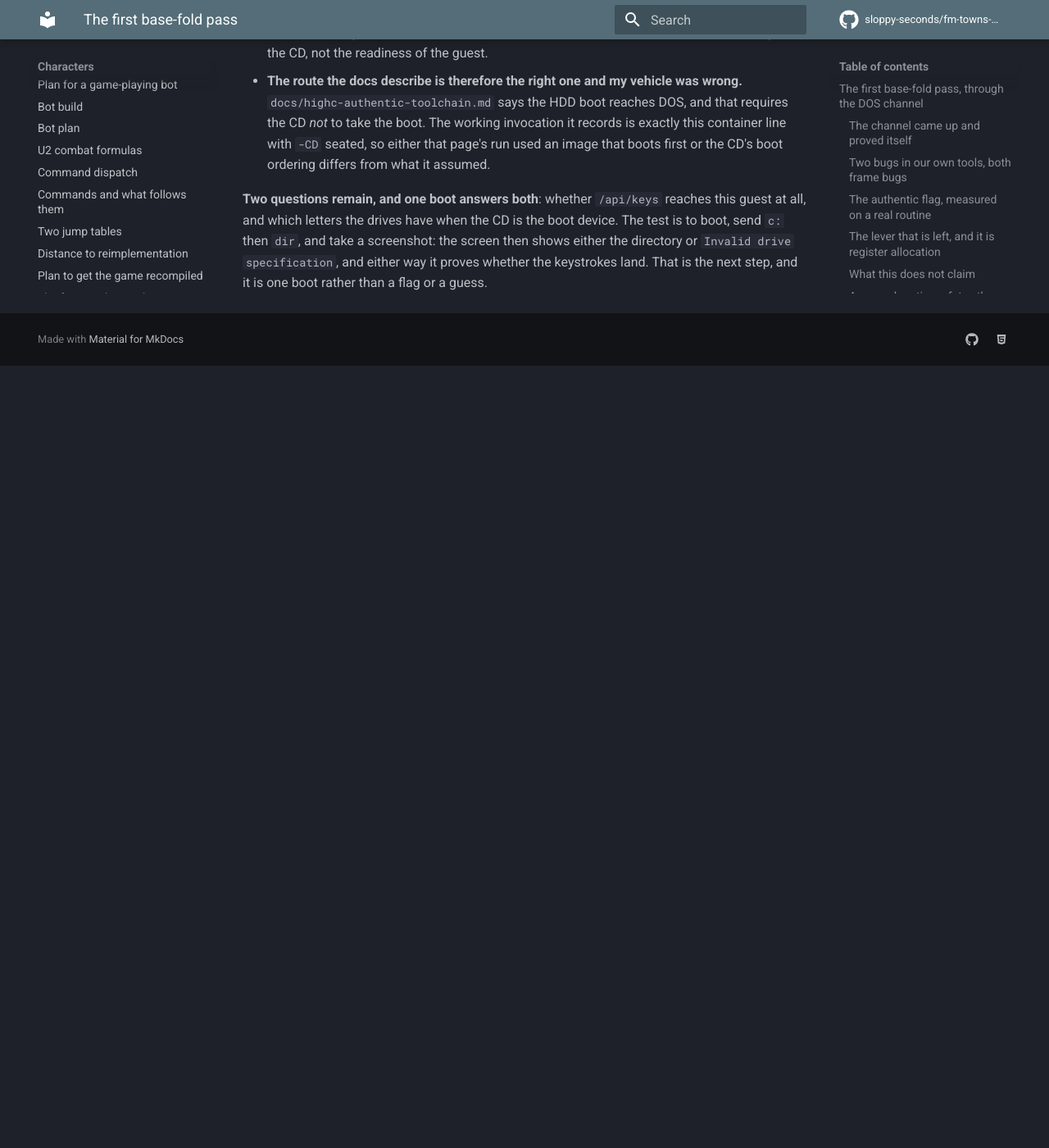
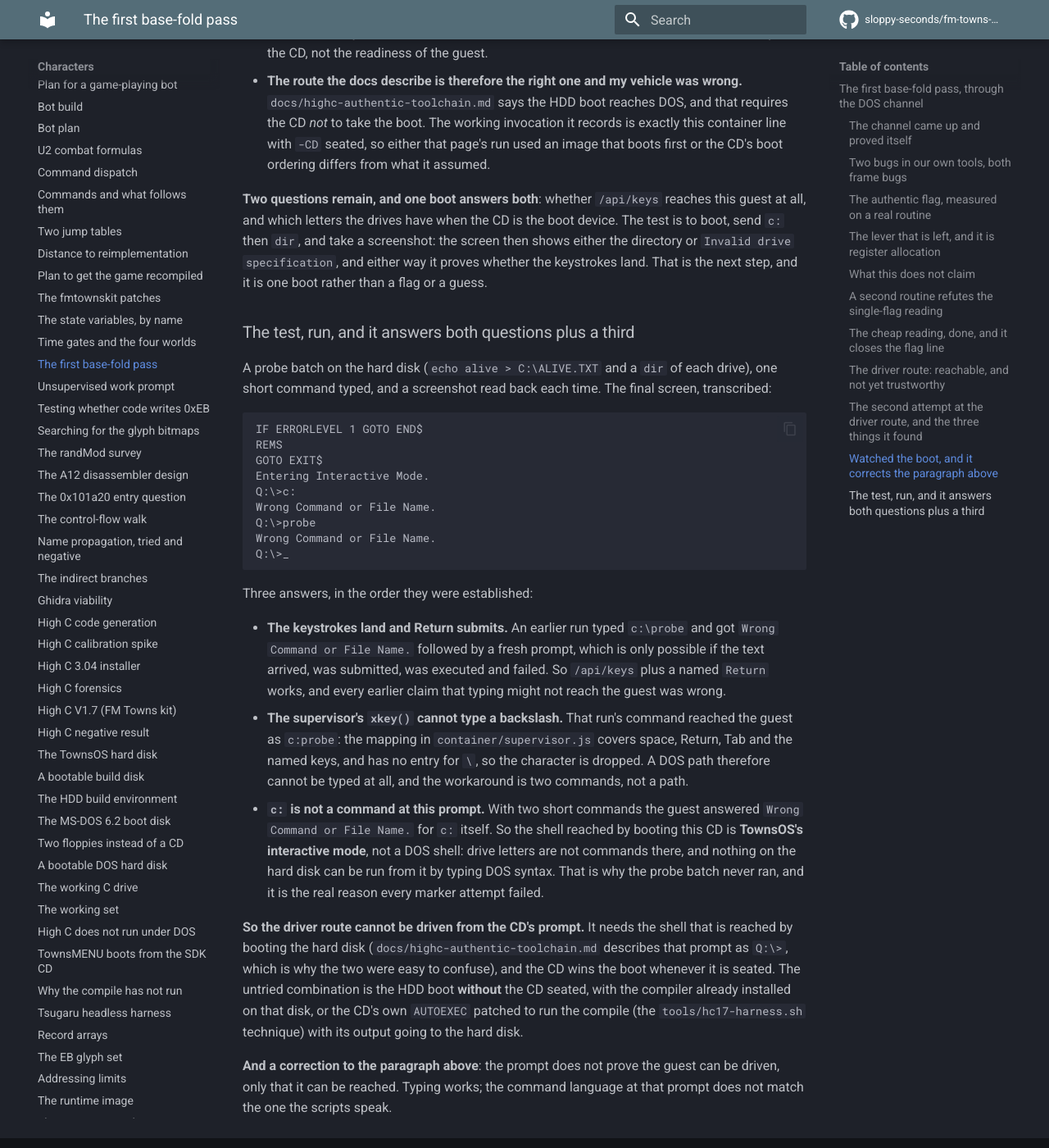
Before and after one commit to sloppy-seconds/fm-towns-ultima, an MkDocs documentation site: the page built from docs/base-fold-pass-1.md, in a window 1280 px wide and 1400 px high, scrolled down 6573 px. Shown: the whole window at 82% size. Built offline with MkDocs 1.6.1 and Material for MkDocs 9.7.7, drawn with Linux system fonts in a browser that asks for light colours; comment, search, counter and statistics services are not loaded; before the commit the page ends 7019 px from its top, so only the background shows below that.

Commit message:
The probe answers it: keys land, Return submits, xkey drops backslashes, and c: is not a command there
A probe batch on the hard disk, one short command typed, screenshot read back. Final screen:

  IF ERRORLEVEL 1 GOTO END$
  REMS
  GOTO EXIT$
  Entering Interactive Mode.
  Q:\>c:
  Wrong Command or File Name.
  Q:\>probe
  Wrong Command or File Name.
  Q:\>_

Three answers:

1. The keystrokes land and Return submits. An earlier run typed c:\probe and got "Wrong Command or File
   Name." followed by a fresh prompt, which is only possible if the text arrived, submitted and failed. So
   /api/keys plus a named Return works, and my earlier doubts about typing were wrong.

2. The supervisor cannot type a backslash. That command reached the guest as "c:probe": xkey() in
   container/supervisor.js maps space, Return, Tab and named keys, and has no entry for "\", so the character
   is dropped. A DOS path cannot be typed at all; the workaround is two commands, not a path.

3. "c:" is not a command at this prompt. With two short commands the guest still answered "Wrong Command or
   File Name." for c: itself. So the shell reached by booting this CD is TownsOS's interactive mode, not a DOS
   shell: drive letters are not commands, and nothing on the hard disk can be run from it with DOS syntax.
   That is why the probe batch never ran and why every marker attempt failed.

So the driver route cannot be driven from the CD's prompt. It needs the shell reached by booting the hard disk
(highc-authentic-toolchain.md describes that prompt as Q:\>, which is exactly why the two are easy to confuse),
and the CD wins the boot whenever it is seated. Untried combinations: HDD boot with no CD seated and the
compiler installed on the disk, or the CD's AUTOEXEC patched to run the compile with output to the hard disk.

Cleaned up the scratch image and the screenshots. Still 10 recovered of 738.

````diff
--- a/docs/base-fold-pass-1.md
+++ b/docs/base-fold-pass-1.md
@@ -244,3 +244,42 @@ Three things follow, and the first one is a correction to what this page said te
 drives have when the CD is the boot device. The test is to boot, send `c:` then `dir`, and take a screenshot: the screen
 then shows either the directory or `Invalid drive specification`, and either way it proves whether the keystrokes land.
 That is the next step, and it is one boot rather than a flag or a guess.
+
+### The test, run, and it answers both questions plus a third
+
+A probe batch on the hard disk (`echo alive > C:\ALIVE.TXT` and a `dir` of each drive), one short command typed, and a
+screenshot read back each time. The final screen, transcribed:
+
+```
+IF ERRORLEVEL 1 GOTO END$
+REMS
+GOTO EXIT$
+Entering Interactive Mode.
+Q:\>c:
+Wrong Command or File Name.
+Q:\>probe
+Wrong Command or File Name.
+Q:\>_
+```
+
+Three answers, in the order they were established:
+
+- **The keystrokes land and Return submits.** An earlier run typed `c:\probe` and got `Wrong Command or File Name.`
+  followed by a fresh prompt, which is only possible if the text arrived, was submitted, was executed and failed. So
+  `/api/keys` plus a named `Return` works, and every earlier claim that typing might not reach the guest was wrong.
+- **The supervisor's `xkey()` cannot type a backslash.** That run's command reached the guest as `c:probe`: the
+  mapping in `container/supervisor.js` covers space, Return, Tab and the named keys, and has no entry for `\`, so the
+  character is dropped. A DOS path therefore cannot be typed at all, and the workaround is two commands, not a path.
+- **`c:` is not a command at this prompt.** With two short commands the guest answered `Wrong Command or File Name.`
+  for `c:` itself. So the shell reached by booting this CD is **TownsOS's interactive mode**, not a DOS shell: drive
+  letters are not commands there, and nothing on the hard disk can be run from it by typing DOS syntax. That is why the
+  probe batch never ran, and it is the real reason every marker attempt failed.
+
+**So the driver route cannot be driven from the CD's prompt.** It needs the shell that is reached by booting the hard
+disk (`docs/highc-authentic-toolchain.md` describes that prompt as `Q:\>`, which is why the two were easy to confuse),
+and the CD wins the boot whenever it is seated. The untried combination is the HDD boot **without** the CD seated, with
+the compiler already installed on that disk, or the CD's own `AUTOEXEC` patched to run the compile (the
+`tools/hc17-harness.sh` technique) with its output going to the hard disk.
+
+**And a correction to the paragraph above**: the prompt does not prove the guest can be driven, only that it can be
+reached. Typing works; the command language at that prompt does not match the one the scripts speak.
````
